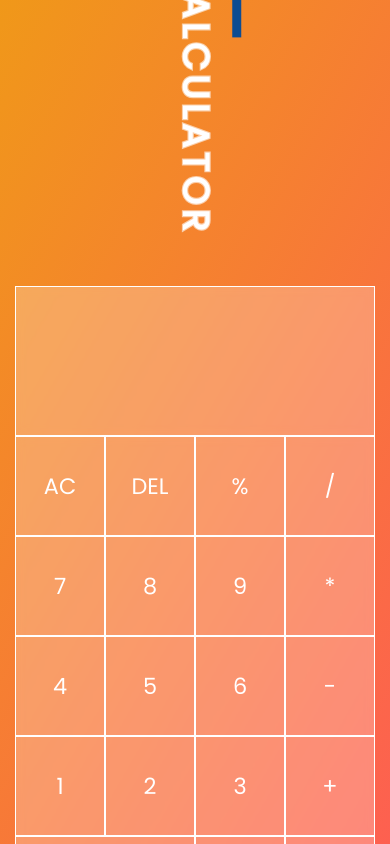
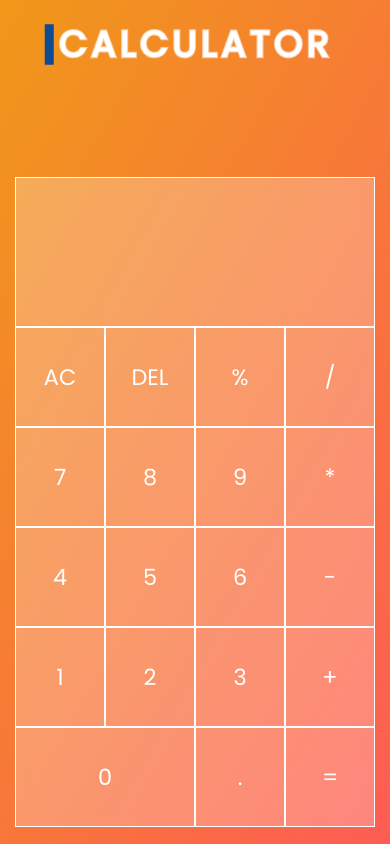
Before and after one commit to luisherdeth2020/Calculadora, a React (Vite) app: page / in a window 390 px wide. Shown: the top 844 px of the page. Built offline with nearby package versions, Linux system fonts and the light colour scheme.

Commit message:
Fix unresponsive position for title

```diff
--- a/src/App.css
+++ b/src/App.css
@@ -64,45 +64,34 @@
 	font-size: var(--fs-size);
 	letter-spacing: 2px;
 	position: relative;
-	transform: rotate(270deg) scale(1.5);
-	-webkit-transform: rotate(270deg) scale(1.5);
-	-moz-transform: rotate(270deg) scale(1.5);
-	-ms-transform: rotate(270deg) scale(1.5);
-	-o-transform: rotate(270deg) scale(1.5);
+	transform: rotate(180deg) scale(1.5);
 	text-decoration: none;
 	text-transform: uppercase;
 	-webkit-text-stroke: 1px var(--text-stroke-color);
 	writing-mode: vertical-rl;
-	-webkit-writing-mode: vertical-rl;
-	-ms-writing-mode: vertical-rl;
-	width: 60px;
-	margin-top: 30%;
 }
 
 .hover-text {
-	content: (data-text);
 	background: var(--animation-color);
 	box-sizing: border-box;
 	font-weight: bold;
 	position: absolute;
 	transition: 0.5s;
-	width: 0%;
 	-webkit-background-clip: text;
 	-webkit-text-fill-color: transparent;
 	inset: 0;
-	border-right: var(--border-right) solid var(--animation-color);
+	border-bottom: var(--border-right) solid var(--animation-color);
 	overflow: hidden;
 	-webkit-text-stroke: 1px var(--animation-color);
 	display: grid;
 	align-content: center;
-	margin-top: 10px;
-	height: 40px;
+	height: 0;
 }
 .button:hover .hover-text {
-	width: 300px;
+	height: 300px;
 }
 
-@media (min-width: 320px) and (max-width: 480px) {
+@media screen and (max-width: 768px) {
 	.App {
 		flex-direction: column;
 		overflow: hidden;
@@ -131,10 +120,7 @@
 		width: 61px;
 		font-size: 1.6rem;
 		transform: rotate(0deg) scale(1.5);
-		-webkit-transform: rotate(0deg) scale(1.5);
-		-moz-transform: rotate(0deg) scale(1.5);
-		-ms-transform: rotate(0deg) scale(1.5);
-		-o-transform: rotate(0deg) scale(1.5);
+		writing-mode: horizontal-tb;
 		margin-top: 2rem;
 	}
 	.hover-text {
@@ -147,5 +133,13 @@
 		margin-top: -1px;
 		margin-left: -70px;
 		align-content: space-around;
+		width: 0%;
+		border-bottom: none;
+		border-right: var(--border-right) solid var(--animation-color);
+	}
+
+	.button:hover .hover-text {
+		width: 300px;
+		height: auto;
 	}
 }
--- a/src/App.jsx
+++ b/src/App.jsx
@@ -13,14 +13,14 @@ function App() {
 
 	return (
 		<div className="App">
-			<button data-text="Awesome" className="button">
+			<span data-text="Awesome" className="button">
 				<span className="title">
 					&nbsp;CALCULATOR&nbsp;
 				</span>
 				<span className="hover-text" aria-hidden="true">
 					&nbsp;CALCULATOR&nbsp;
 				</span>
-			</button>
+			</span>
 			<Teclas />
 
 			<span className="titleRight">v1.0</span>
```
